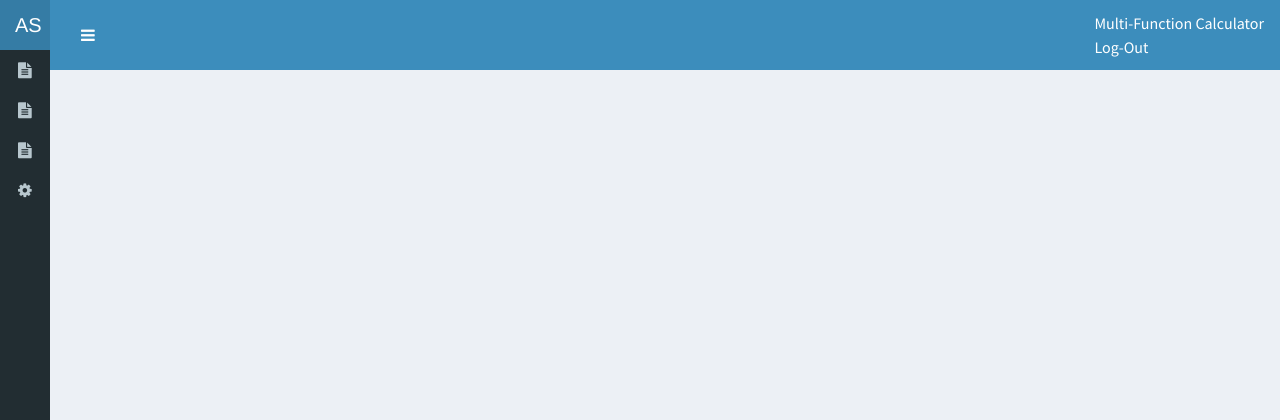
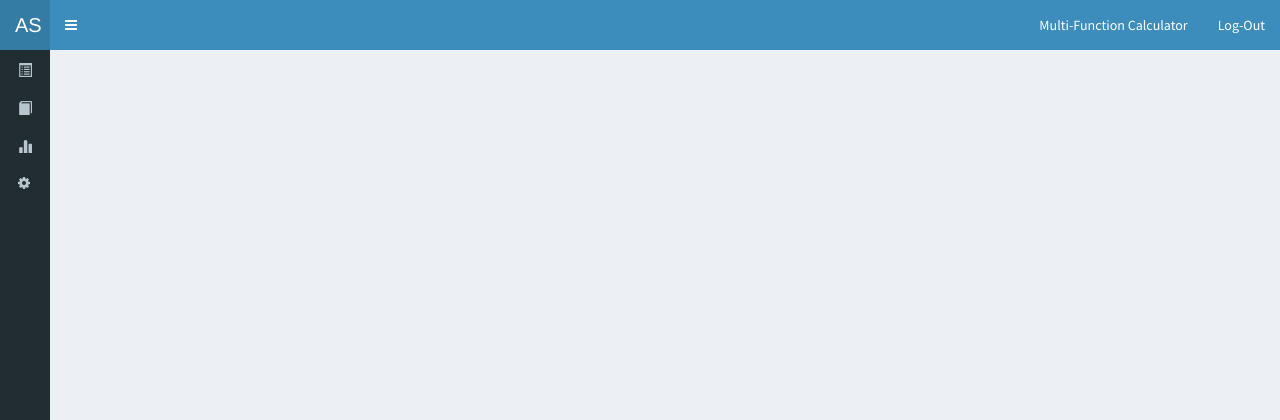
Before and after one commit to eom-eom/SGTSI_AccountingSystem, a PHP site: page /dash.php in a window 1280 px wide. Shown: the top 420 px of the page. Run offline with PHP 8.4, Linux system fonts and the light colour scheme; some libraries are stand-ins or nearby versions.

Commit message:
new dash

```diff
--- a/dash.php
+++ b/dash.php
@@ -41,7 +41,7 @@
       <!-- Optionally, you can add icons to the links -->
 		<li class="treeview">
 			<a href="#">
-				<i class="fa fa-file-text"></i>
+				<i class="glyphicon glyphicon-list-alt"></i>
 				<span>General Journal</span>
 			</a>
 			<ul class="treeview-menu menu-open">
@@ -58,44 +58,44 @@
 			</ul>
 		<li class="treeview">
 			<a href="#">
-				<i class="fa fa-file-text"></i>
+				<i class="glyphicon glyphicon-book"></i>
 				<span>Ledger</span>
 			</a>
 			<ul class="treeview-menu menu-open">
 					<li><a href="#">
-						<i class="fa fa-file-text-o"></i>
+						<i class="fa fa-file-text"></i>
 						<span>General Ledger</span>
 						</a>
 					</li>
 					<li><a href="#">
-						<i class="fa fa-file-text-o"></i>
+						<i class="fa fa-file-text"></i>
 						<span>Trial Balance</span>
 						</a>
 					</li>
 					<li><a href="#">
-						<i class="fa fa-file-text-o"></i>
+						<i class="fa fa-file-text"></i>
 						<span>Archived Ledger</span>
 						</a>
 					</li>
 			</ul>
       <li class="treeview">
 			<a href="#">
-				<i class="fa fa-file-text"></i>
+				<i class="glyphicon glyphicon-stats"></i>
 				<span>Financial Statement</span>
 			</a>
 			<ul class="treeview-menu menu-open">
 					<li><a href="#">
-						<i class="fa fa-file-text-o"></i>
+						<i class="fa fa-bar-chart"></i>
 						<span>Balance Sheet</span>
 						</a>
 					</li>
 					<li><a href="#">
-						<i class="fa fa-file-text-o"></i>
+						<i class="fa fa-bar-chart"></i>
 						<span>Income Statement</span>
 						</a>
 					</li>
 					<li><a href="#">
-						<i class="fa fa-file-text-o"></i>
+						<i class="fa fa-bar-chart"></i>
 						<span>Cash Flow</span>
 						</a>
 					</li>
```
